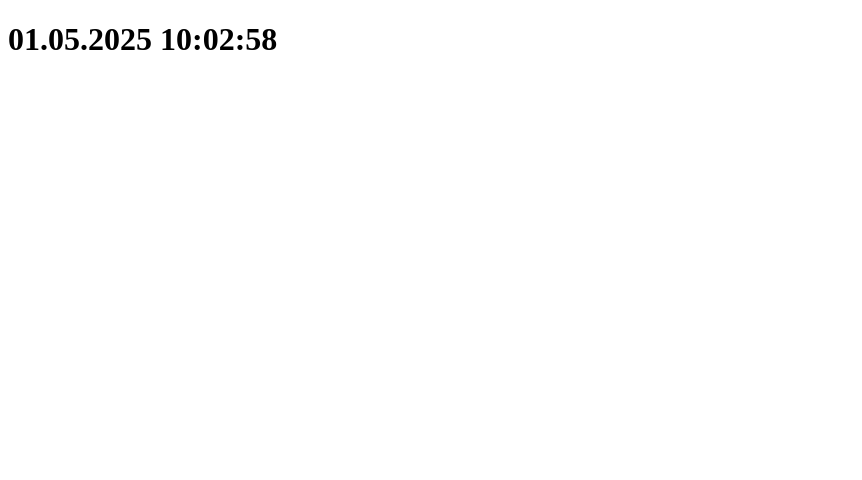
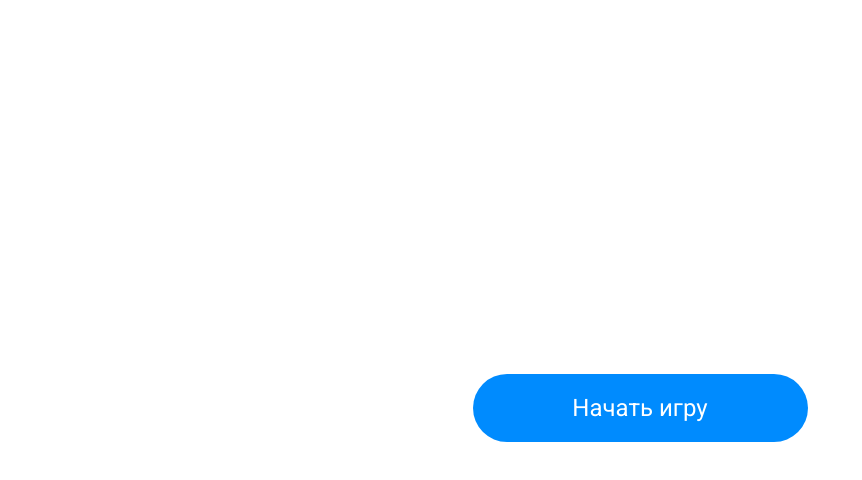
Before and after one commit to amoseven/hw-purpleschool, a Vue app: page / in a window 1280 px wide. Shown: the top 480 px of the page, without its empty margins (0-862 px from the left). Built offline with nearby package versions, Linux system fonts and the light colour scheme.

Commit message:
start Game Button

```diff
--- a/index.html
+++ b/index.html
@@ -4,6 +4,9 @@
     <meta charset="UTF-8" />
     <link rel="icon" type="image/svg+xml" href="/vite.svg" />
     <meta name="viewport" content="width=device-width, initial-scale=1.0" />
+      <link rel="preconnect" href="https://fonts.googleapis.com">
+      <link rel="preconnect" href="https://fonts.gstatic.com" crossorigin>
+      <link href="https://fonts.googleapis.com/css2?family=Roboto:ital,wght@0,100..900;1,100..900&display=swap" rel="stylesheet">
     <title>Vite + Vue</title>
   </head>
   <body>
--- a/src/App.vue
+++ b/src/App.vue
@@ -1,25 +1,9 @@
 <script setup>
-import {computed} from "vue";
-
-function formatDate(date) {
-
-  let dd = date.getDate().toString().padStart(2, '0');
-  let mm = (date.getMonth() + 1).toString().padStart(2, '0')
-  let yy = date.getFullYear()
-
-  let hh = date.getHours().toString().padStart(2, '0')
-  let ii = date.getMinutes().toString().padStart(2, '0')
-  let ss = date.getSeconds().toString().padStart(2, '0')
-
-  return `${dd}.${mm}.${yy} ${hh}:${ii}:${ss}`;
-}
-
-const currentFullDate = computed(() => formatDate(new Date()))
-
+import Button from "./components/Button.vue";
 </script>
 
 <template>
-  <h1>{{ currentFullDate }}</h1>
+  <Button>Начать игру</Button>
 </template>
 
 <style scoped>
--- /dev/null
+++ b/src/components/Button.vue
@@ -0,0 +1,24 @@
+<script setup>
+
+</script>
+
+<template>
+<button class="button">
+  <slot></slot>
+</button>
+</template>
+
+<style scoped>
+.button {
+  font-family: var(--font);
+  width: 335px;
+  height: 68px;
+  border-radius: 100px;
+  padding: 16px 10px;
+  line-height: 36px;
+  font-size: 24px;
+  color: var(--color-primary);
+  background: var(--color-bg-main);
+  border: none;
+}
+</style>
--- a/src/style.css
+++ b/src/style.css
@@ -3,4 +3,20 @@
   text-rendering: optimizeLegibility;
   -webkit-font-smoothing: antialiased;
   -moz-osx-font-smoothing: grayscale;
+  --color-primary: #FFFFFF;
+  --color-bg-main: #008BFE;
+  --font: "Roboto", sans-serif;
 }
+
+body {
+  font-family: var(--font);
+  color: var(--color-primary);
+  font-synthesis: none;
+  text-rendering: optimizeLegibility;
+  -webkit-font-smoothing: antialiased;
+  -moz-osx-font-smoothing: grayscale;
+  background-color: var(--color-primary);
+  display: grid;
+  place-items: center;
+  min-height: 100vh;
+}
```
